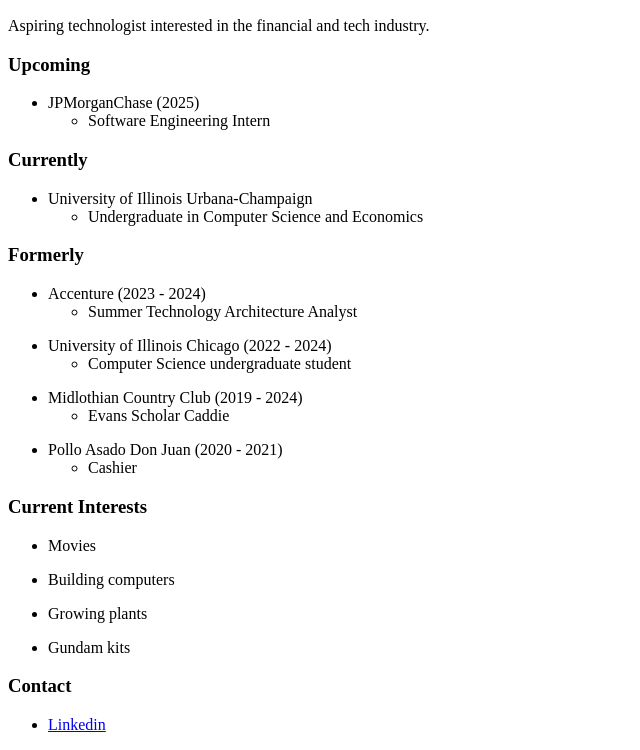
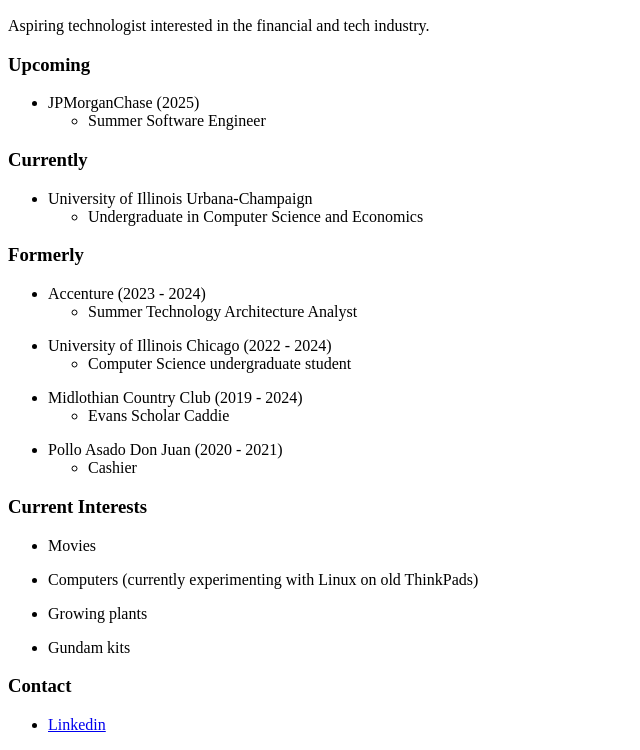
Before and after one commit to vicepablo/personalsite, a plain HTML site: page index.html in a window 1280 px wide. Shown: the part 50-800 px from the top of the page, without its empty margins (0-640 px from the left). Drawn offline with Linux system fonts and the light colour scheme.

Commit message:
updated current interests

```diff
--- a/index.html
+++ b/index.html
@@ -19,7 +19,7 @@
         <ul>
             <li>JPMorganChase (2025)</li>
             <ul>
-                <li>Software Engineering Intern</li>
+                <li>Summer Software Engineer</li>
             </ul>
         </ul>
         <h3>Currently</h3>
@@ -55,7 +55,9 @@
         <ul>
             <li>Movies</li>
             <p></p>
-            <li>Building computers</li>
+            <li>
+                Computers (currently experimenting with Linux on old ThinkPads)
+            </li>
             <p></p>
             <li>Growing plants</li>
             <p></p>
```
